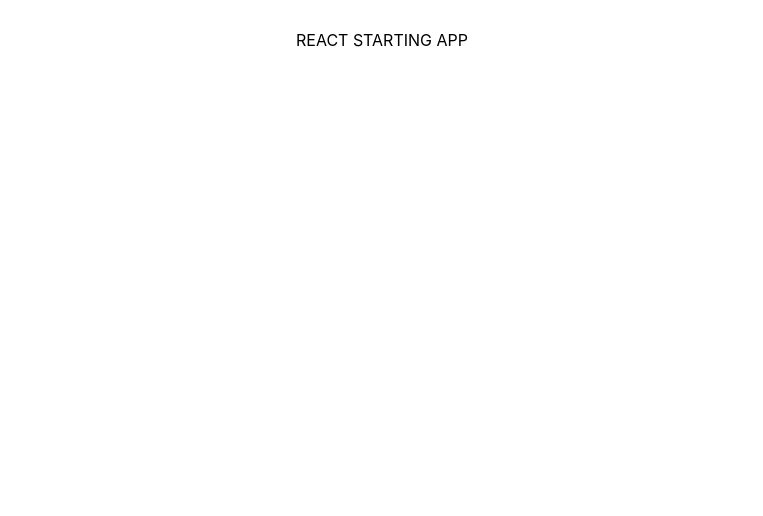
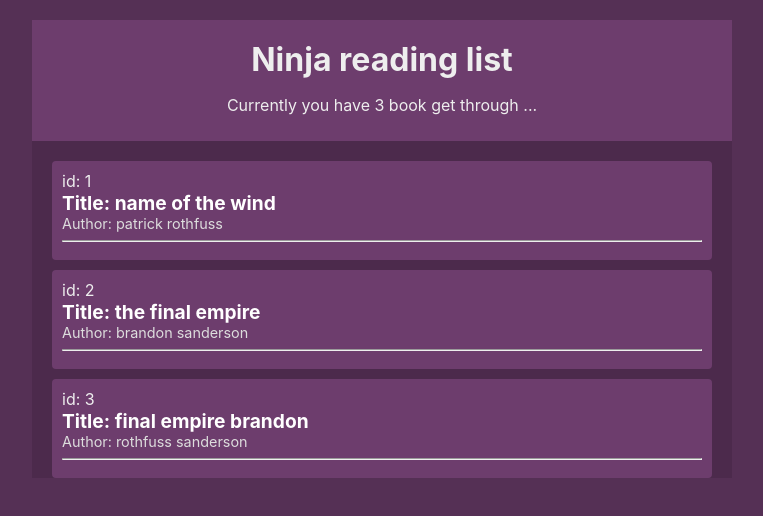
Before and after one commit to Damirhub/booklist, a React (Create React App) app: page / in a window 1280 px wide. Shown: the top 516 px of the page, without its empty margins (258-1021 px from the left). Built offline with nearby package versions, Linux system fonts and the light colour scheme.

Commit message:
added list  and removing items

```diff
--- a/src/App.js
+++ b/src/App.js
@@ -1,9 +1,15 @@
 import React from 'react';
+import BookContextProvider from './contexts/BookContext';
+import Navbar from './components/Navbar';
+import BookList from './components/BookList';
 
 function App() {
   return (
     <div className="App">
-        REACT STARTING APP
+        <BookContextProvider>
+          <Navbar />
+          <BookList />
+        </BookContextProvider>
     </div>
   );
 }
--- /dev/null
+++ b/src/components/BookDetails.js
@@ -0,0 +1,20 @@
+import React, { useContext } from 'react'
+import { BookContext } from '../contexts/BookContext';
+
+
+const BookDetails = ({ book }) => {
+    const { removeBook } = useContext(BookContext)
+    return (
+        <div>
+            <li onClick={() => removeBook(book.id)}>
+                <div>id: {book.id}</div>
+                <div className="title">Title: {book.title}</div>
+                <div className="author">Author: {book.author}</div>
+                <hr />
+            </li>
+
+        </div>
+    )
+}
+
+export default BookDetails
--- /dev/null
+++ b/src/components/BookList.js
@@ -0,0 +1,25 @@
+import React, { useContext } from 'react'
+import { BookContext } from '../contexts/BookContext';
+
+import BookDetails from './BookDetails';
+
+const BookList = () => {
+
+    const { books } = useContext(BookContext)
+    return (
+        books.length ? (
+            <div className="book-list">
+                <ul>
+                    {books.map(book => {
+                        return <BookDetails book={book} key={book.id} />
+                    })
+                    }
+                </ul>
+            </div>
+        ) : (
+                <div className="empty"> No books to read. Hello free time :D </div>
+            )
+    )
+}
+
+export default BookList
--- /dev/null
+++ b/src/components/Navbar.js
@@ -0,0 +1,15 @@
+import React, {useContext} from 'react'
+import { BookContext } from '../contexts/BookContext';
+
+const Navbar = () => {
+
+const { books } = useContext(BookContext)
+    return (
+        <div className = "navbar">
+            <h1>Ninja reading list</h1>
+            <p> Currently you have {books.length} book get through ...</p>
+        </div>
+    )
+}
+
+export default Navbar
--- /dev/null
+++ b/src/contexts/BookContext.js
@@ -0,0 +1,29 @@
+import React, {createContext, useState} from 'react'
+import uuid from 'uuid/v1'
+
+export const BookContext = createContext()
+
+const BookContextProvider = (props) => {
+
+    const [books, setBooks] = useState([
+            {title: 'name of the wind', author: 'patrick rothfuss', id: 1},
+            {title: 'the final empire', author: 'brandon sanderson', id: 2},
+            {title: 'final empire brandon', author: 'rothfuss sanderson', id: 3},
+    ])
+
+    const addBook = (title, author) => {
+        setBooks(...books, {title: title, author: author})
+    }
+
+    const removeBook = (receivedId) => {
+        setBooks(books.filter( x => x.id !== receivedId))
+    }
+
+    return (
+        <BookContext.Provider value = {{ books, addBook, removeBook }}>
+            {props.children}
+        </BookContext.Provider>
+    )
+}
+
+export default BookContextProvider
--- a/src/index.css
+++ b/src/index.css
@@ -5,11 +5,52 @@ body {
     sans-serif;
   -webkit-font-smoothing: antialiased;
   -moz-osx-font-smoothing: grayscale;
+  background: #553055;
+}
+.App{
+  background: #4c2a4c;
+  margin: 20px auto;
+  width: 90%;
+  max-width: 700px;
+  color: #eee;
+}
+.navbar{
+  padding: 10px 20px;
+  text-align: center;
+  background: #6d3d6d
+}
+.navbar h1{
+  margin: 10px 0;
 }
 
-/* app styles */
-.App {
-  max-width: 400px;
-  margin: 30px auto;
+.book-list{
+  margin: 20px;
+}
+.book-list ul{
+  padding: 0;
+  list-style-type: none;
+}
+.book-list li{
+  background: #6d3d6d;
+  border-radius: 4px;
+  padding: 10px;
+  cursor: pointer;
+  margin: 10px 0;
+}
+.book-list li:hover{
+  opacity: 0.7;
+  text-decoration: line-through;
+}
+.book-list .title{
+  font-weight: bold;
+  color: #fff;
+  font-size: 1.2em;
+}
+.book-list .author{
+  font-size: 0.9em;
+  color: #ddd;
+}
+.empty{
+  margin: 20px;
   text-align: center;
 }
```
Also changed, not shown: src/components/BookForm.js (added).
